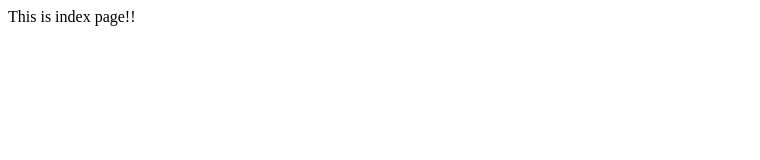
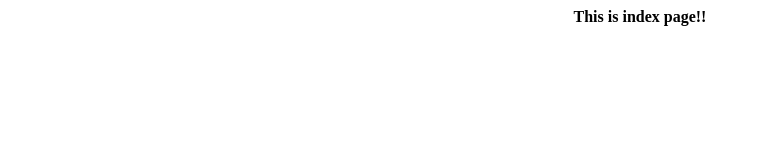
Before and after one commit to nehasa03/Blaze, a plain HTML site: page index.htm in a window 1280 px wide. Shown: the whole page, without its empty margins (0-760 px from the left). Drawn offline with Linux system fonts and the light colour scheme.

Commit message:
Update index.htm

```diff
--- a/index.htm
+++ b/index.htm
@@ -1,5 +1,5 @@
 <HTML>
 <body>
-This is index page!!
+<b/><center/>This is index page!!
 </body>
 </HTML>
```
